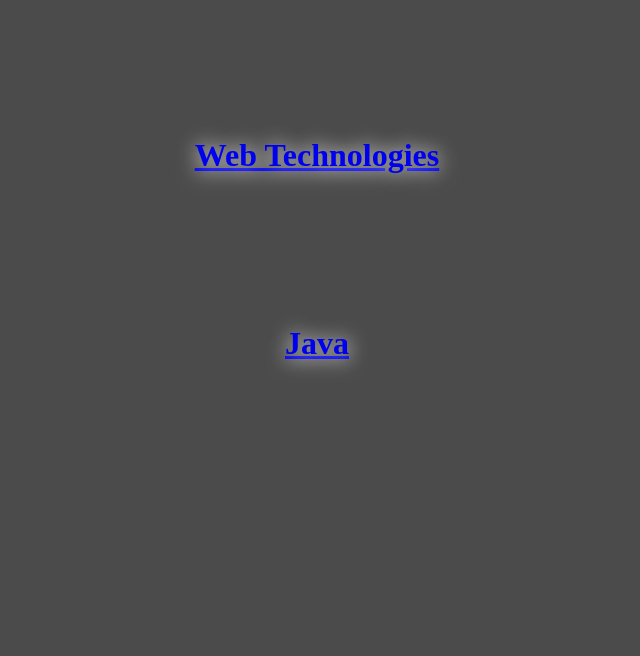
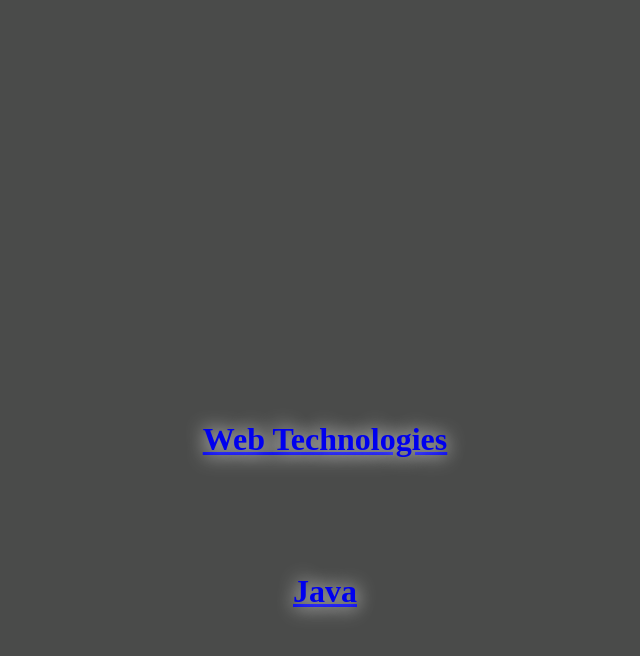
Before and after one commit to MahiSoftDev/MahiSoftDev.github.io, a plain HTML site: page tasks.html in a window 1280 px wide. Shown: the whole page, without its empty margins (323-963 px from the left). Drawn offline with Linux system fonts and the light colour scheme.

Commit message:
Update tasks.html

```diff
--- a/tasks.html
+++ b/tasks.html
@@ -2,8 +2,8 @@
 <body
 style="background-color:rgb(74, 75, 74);"
 >
-<div align="center"><br/><br/><br/><br/><br/><br/><h1><font style="text-shadow:0 0 20px #fff;" ><a href="WebTechnologies.html">Web Technologies</a></font></h1>
-    <div align="center"><br/><br/><br/><br/><br/><br/><h1><font  style="text-shadow:0 0 20px #fff;color:black" ><a href="/Java.html">Java</a></font></h1>
+<div align="center" style="position:fixed;top:50%;width:100%"><h1><font style="text-shadow:0 0 20px #fff;" ><a href="WebTechnologies.html">Web Technologies</a></font></h1>
+    <div align="center"><br/><br/><br/><br/><h1><font  style="text-shadow:0 0 20px #fff;color:black" ><a href="/Java.html">Java</a></font></h1>
 </div>
 
 </body>
```
